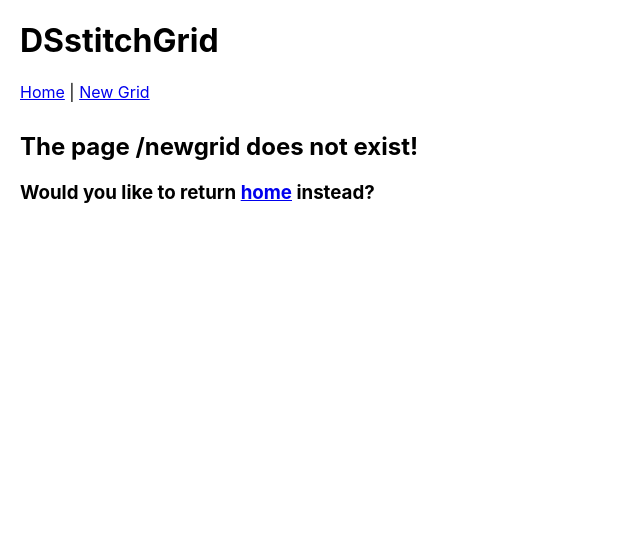
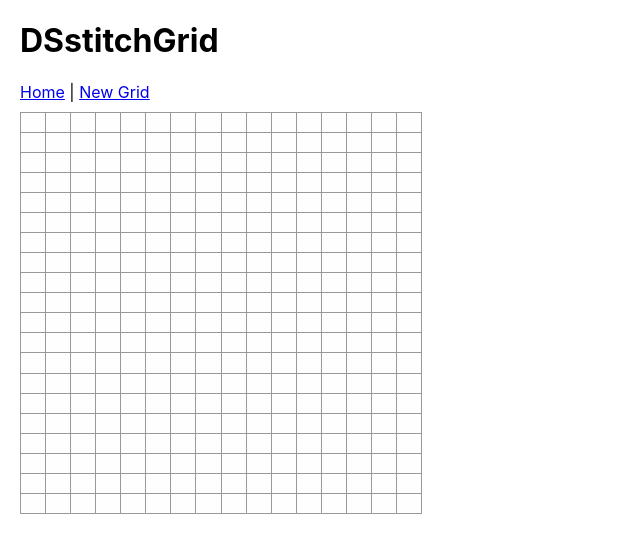
Before and after one commit to TracyRe/stitchgrid-poc, a React (Create React App) app: page /newgrid in a window 1280 px wide. Shown: the top 552 px of the page, without its empty margins (0-640 px from the left). Built offline with nearby package versions, Linux system fonts and the light colour scheme.

Commit message:
Duplicate Grid as NewGrid to separate new grid creation from existing grid display & edit

```diff
--- a/src/components/App.jsx
+++ b/src/components/App.jsx
@@ -3,7 +3,7 @@ import { BrowserRouter as Router, Route, Link, Switch } from 'react-router-dom';
 import { v4 } from 'uuid';
 import Error404 from './Error404';
 import Header from './Header';
-import Grid from './Grid';
+import NewGrid from './NewGrid';
 import ThumbnailList from './ThumbnailList';
 import './../index.css';
 
@@ -41,7 +41,7 @@ render() {
         <Switch>
           <Route exact path='/' render={() => <ThumbnailList
             gridList = {this.state.gridList}/>}/>
-          <Route path='/grid' render={() => <Grid
+          <Route path='/newgrid' render={() => <NewGrid
             AddNewGrid = {this.handleAddNewGridToList}/>}/>
           <Route component={Error404}/>
         </Switch>
--- a/src/components/Header.jsx
+++ b/src/components/Header.jsx
@@ -11,7 +11,7 @@ function Header()  {
   return(
     <div style={divStyle}>
       <h1>DSstitchGrid</h1>
-      <Link to = '/'>Home</Link> | <Link to = '/grid'>New Grid</Link>
+      <Link to = '/'>Home</Link> | <Link to = '/newgrid'>New Grid</Link>
     </div>
   );
 }
--- /dev/null
+++ b/src/components/NewGrid.jsx
@@ -0,0 +1,52 @@
+import React from 'react';
+import Block from './Block';
+import PropTypes from 'prop-types';
+
+function NewGrid(props)  {
+  let grid   = {};
+
+  function newGrid() {
+    props.AddNewGrid();
+  }
+
+    function renderBlock() {
+      const st = 16
+      const r = 20
+      let gridarr = [];
+
+      for (let j = 0; j < r; j ++) {
+        for (let i = 0; i < st; i ++) {
+          gridarr.push(<Block key = {[j,i]} />)
+        }
+      }
+      return gridarr;
+    }
+
+
+    const gridStyle = {
+      display: 'grid',
+      gridTemplateColumns: 'repeat(16,1fr)',
+      gridTemplateRows: 'repeat(20, 1fr)',
+      gridGap: '1px 1px',
+      alignItems: 'stretch',
+      height: '400px',
+      width: '400px',
+      background: '#999',
+      border: '1px solid #999',
+    };
+
+    return (
+      <div
+        style={gridStyle}>
+        {renderBlock()}
+      </div>
+    );
+  }
+
+NewGrid.propTypes = {
+  grid: PropTypes.func
+};
+
+export default NewGrid;
+
+// onClick={() => props.onClick(i)}
```
